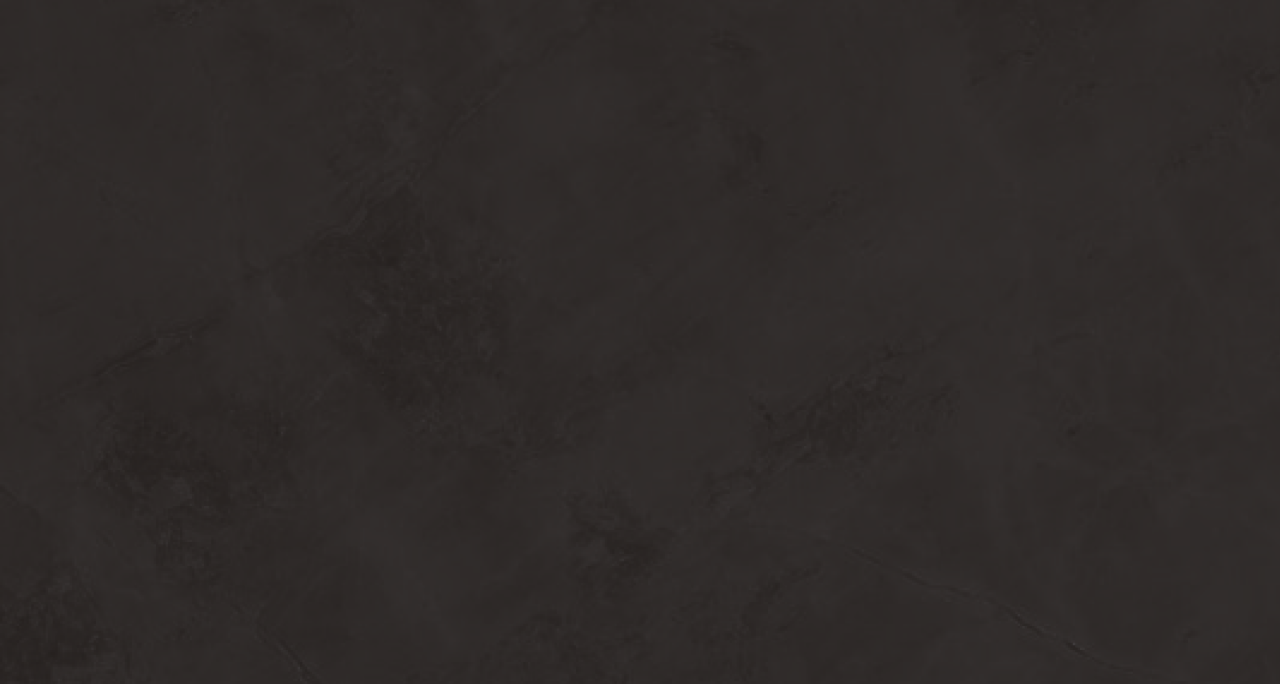
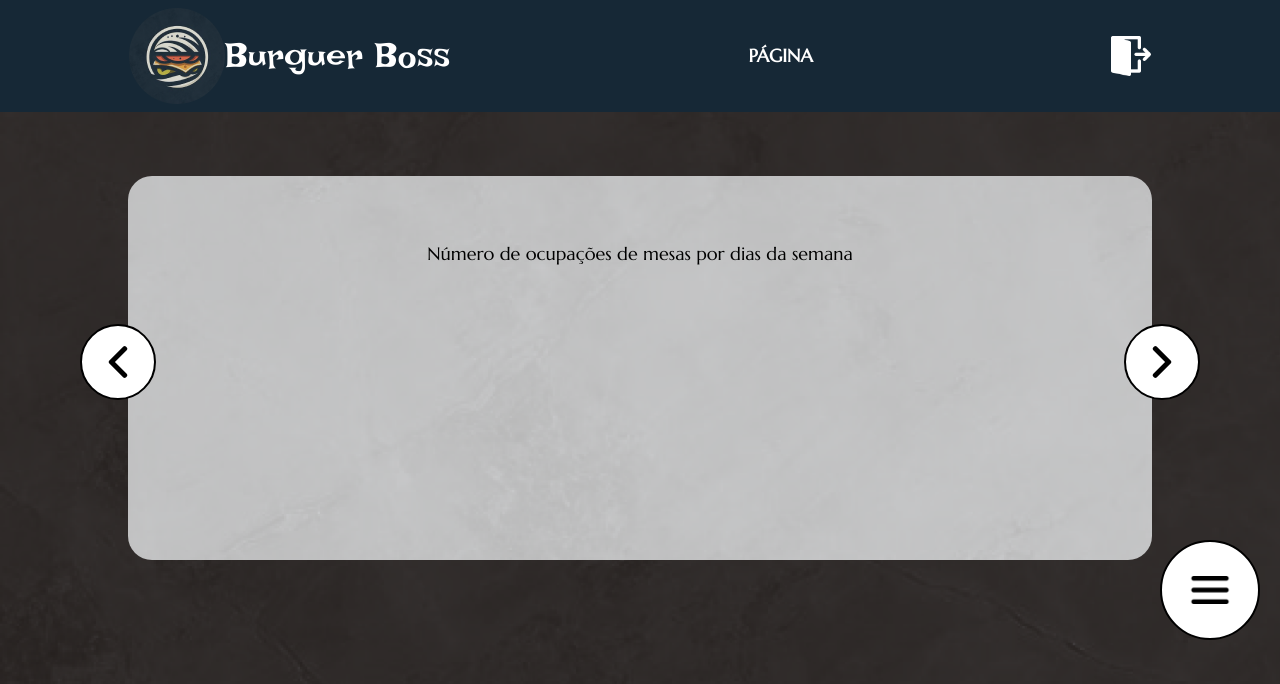
Before and after one commit to PedroMarineli/bb_front-end, a React (Vite) app: page /bb-relatorios in a window 1280 px wide. Before the commit this address had no page. Shown: the top 684 px of the page. Built offline with nearby package versions, Linux system fonts and the light colour scheme.

Commit message:
concluding report screen

```diff
--- a/src/App.tsx
+++ b/src/App.tsx
@@ -9,6 +9,7 @@ import Caixa from './pages/Caixa'
 import PaginaPadrao from './components/PaginaPadrao'
 import { RecoilRoot } from 'recoil'
 import Usuarios from './pages/Usuarios'
+import Relatorios from './pages/Relatorios'
 
 function App() {
   return (
@@ -24,6 +25,7 @@ function App() {
             <Route path='/bb-alterar-cardapio' element={<AlterarCardapio />}/>
             <Route path='/bb-caixa' element={<Caixa />}/>
             <Route path='/bb-usuarios' element={<Usuarios />}/>
+            <Route path='/bb-relatorios' element={<Relatorios />}/>
           </Route>
         </Routes>
       </Router>
--- /dev/null
+++ b/src/components/Relatorios/index.tsx
@@ -0,0 +1,8 @@
+const OcupacaoMesasPorDia = () => {
+    return(
+        <div className="text-center">
+            <h2>Número de ocupações de mesas por dias da semana</h2>
+        </div>
+    )
+}
+export default OcupacaoMesasPorDia;
--- /dev/null
+++ b/src/components/Relatorios/index2.tsx
@@ -0,0 +1,8 @@
+const PratosMaisPedidos = () => {
+    return(
+        <div className="text-center">
+            <h2>Pratos mais pedidos (últimos 30 dias)</h2>
+        </div>
+    )
+}
+export default PratosMaisPedidos;
--- /dev/null
+++ b/src/components/Relatorios/index3.tsx
@@ -0,0 +1,8 @@
+const PedidosPorDias = () => {
+    return(
+        <div className="text-center">
+            <h2>Número de pedidos (Veggie Delight) por dias da semana</h2>
+        </div>
+    )
+}
+export default PedidosPorDias;
--- a/src/pages/Caixa/index.tsx
+++ b/src/pages/Caixa/index.tsx
@@ -36,12 +36,12 @@ const Caixa = () => {
                             <tr>
                                 <td>{item.nome}</td>
                                 <td>{item.quantidade}</td>
-                                <td>{item.valor}</td>
+                                <td>{item.valor.toFixed(2)}</td>
                             </tr>
                         ))}
                         </tbody>
                     </table>
-                    <p>Total: R${pedido.valorTotal}</p>
+                    <p>Total: R${pedido.valorTotal.toFixed(2)}</p>
                 </div>
             ))}
             <div className="flex items-center justify-around">
@@ -50,7 +50,7 @@ const Caixa = () => {
                     <ul className="grid gap-1">
                         {opcoes.map((opcao) => (
                             <li className="flex items-center gap-2">
-                                <input type="checkbox" className="w-6 h-6 bg-transparent border-black rounded-2xl"/>
+                                <input type="checkbox" className="w-6 h-6 bg-transparent border-black rounded-2xl hover:ring-black"/>
                                 {opcao.pagamento}
                             </li>
                         ))}
--- a/src/pages/Cozinha/index.tsx
+++ b/src/pages/Cozinha/index.tsx
@@ -1,17 +1,19 @@
 import { useState } from 'react';
 import pedidos from '../../mocks/pedidos.json';
+import { Link } from 'react-router-dom';
 
 const Cozinha = () => {
     const [lista, setLista] = useState(pedidos);
 
     return (
         <div className="flex justify-between gap-24">
-            <section className="telaBranca grid gap-5 w-full">
+            <div className='grid w-full'>
+                <section className="telaBranca grid gap-5 ">
                     {lista.map(pedido => (
-                        <div className='flex gap-5 items-start w-full'>
-                            <h2 className='text-2xl'>Mesa {pedido.mesa}</h2>
-                            <div className="h-7 w-7 bg-green rounded-full"></div>
-                            <ul>
+                            <div className='flex gap-14 items-start'>
+                                <h2 className='text-2xl w-28'>Mesa {pedido.mesa}</h2>
+                                <div className="w-9 h-7 bg-green rounded-full"></div>
+                                <ul className='w-full'>
                                 {pedido.itens.map((item) => (
                                     <li key={item.nome}>
                                         <div className='flex justify-between'>
@@ -24,7 +26,11 @@ const Cozinha = () => {
                             </div>
                         ))}
                 </section>
-            <section className="telaBranca p-10 w-80">
+                <button className="pt-5 text-right">
+                    <Link to='/bb-cadastro-pedidos'>Alterar Pedido</Link>
+                </button>
+            </div>
+            <section className="telaBranca p-10 w-80 h-48">
                 <ul className="grid gap-3">
                     <li className="flex gap-4">
                         <div className="h-7 w-7 bg-green rounded-full"></div>
--- /dev/null
+++ b/src/pages/Relatorios/index.tsx
@@ -0,0 +1,34 @@
+import SetaEsquerda from "/icons/seta-esquerda.png";
+import SetaDireita from "/icons/seta-direita.png";
+import { useState } from "react";
+import OcupacaoMesasPorDia from "../../components/Relatorios";
+import PratosMaisPedidos from "../../components/Relatorios/index2";
+import PedidosPorDias from "../../components/Relatorios/index3";
+
+const Relatorios = () => {
+    const [relatorioAtual, setRelatorioAtual] = useState(0);
+    const relatorios = [<OcupacaoMesasPorDia/>, <PratosMaisPedidos/>, <PedidosPorDias/>];
+
+    const proximoRelatorio = () => {
+      setRelatorioAtual((relatorioAnterior) => (relatorioAnterior + 1) % relatorios.length);
+    };
+
+    const relatorioAnterior = () => {
+      setRelatorioAtual((relatorioAnterior) => (relatorioAnterior - 1 + relatorios.length) % relatorios.length);
+    };
+
+    return(
+        <div>
+            <div onClick={proximoRelatorio} className="flex flex-col fixed bottom-1/2 right-20 p-5 bg-white rounded-full border-solid border-2 border-black hover:cursor-pointer">
+                <img src={SetaDireita} alt="Seta Direita" className="w-8 h-8"/>
+            </div>
+                <section className="telaBranca grid gap-10 h-96">
+                    {relatorios[relatorioAtual]}
+                </section>
+            <div onClick={relatorioAnterior} className="flex flex-col fixed bottom-1/2 left-20 p-5 bg-white rounded-full border-solid border-2 border-black hover:cursor-pointer">
+                <img src={SetaEsquerda} alt="Seta Esquerda" className="w-8 h-8"/>
+            </div>
+        </div>
+    )
+}
+export default Relatorios;
```
Also changed, not shown: public/icons/seta-direita.png (added), public/icons/seta-esquerda.png (added). Lines whose indentation alone changed are shown as unchanged.
